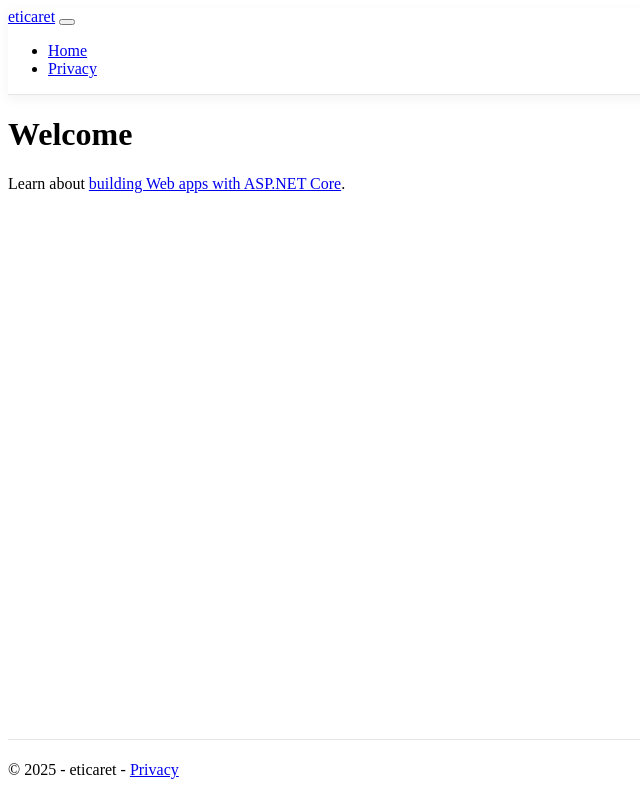
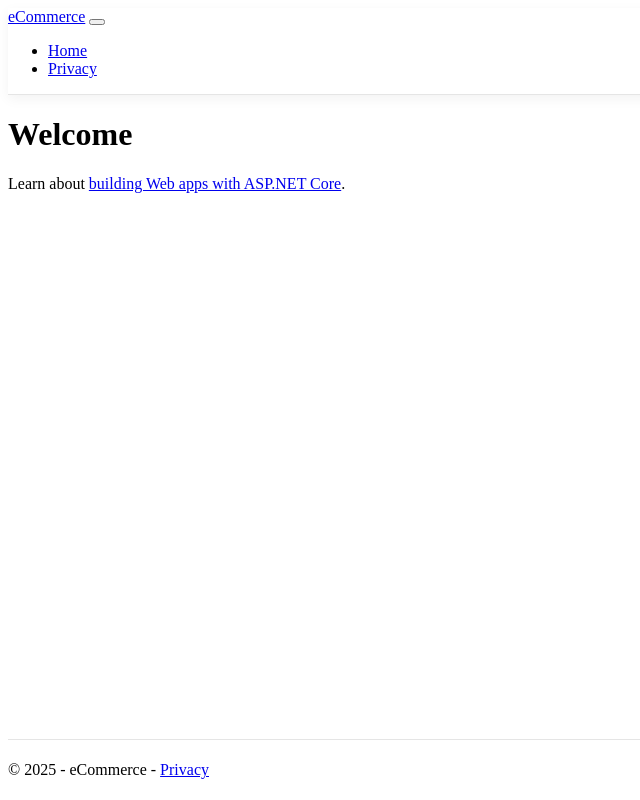
Before and after one commit to ufukty/eCommerce, an ASP.NET Core app: page / in a window 1280 px wide. Shown: the whole page, without its empty margins (0-640 px from the left). Run offline with ASP.NET Core 8, Linux system fonts and the light colour scheme; style sheets or scripts are compiled from the project's sources.

Commit message:
renames project to eCommerce from eticaret

```diff
--- a/Controllers/HomeController.cs
+++ b/Controllers/HomeController.cs
@@ -1,8 +1,8 @@
 using System.Diagnostics;
 using Microsoft.AspNetCore.Mvc;
-using eticaret.Models;
+using eCommerce.Models;
 
-namespace eticaret.Controllers;
+namespace eCommerce.Controllers;
 
 public class HomeController : Controller
 {
--- a/Models/ErrorViewModel.cs
+++ b/Models/ErrorViewModel.cs
@@ -1,4 +1,4 @@
-namespace eticaret.Models;
+namespace eCommerce.Models;
 
 public class ErrorViewModel
 {
--- a/Views/Shared/_Layout.cshtml
+++ b/Views/Shared/_Layout.cshtml
@@ -4,17 +4,17 @@
     <head>
         <meta charset="utf-8" />
         <meta name="viewport" content="width=device-width, initial-scale=1.0" />
-        <title>@ViewData["Title"] - eticaret</title>
+        <title>@ViewData["Title"] - eCommerce</title>
         <script type="importmap"></script>
         <link rel="stylesheet" href="~/css/site.css" asp-append-version="true" />
-        <link rel="stylesheet" href="~/eticaret.styles.css" asp-append-version="true" />
+        <link rel="stylesheet" href="~/eCommerce.styles.css" asp-append-version="true" />
     </head>
 
     <body>
         <header>
             <nav class="navbar navbar-expand-sm navbar-toggleable-sm navbar-light bg-white border-bottom box-shadow mb-3">
                 <div class="container-fluid">
-                    <a class="navbar-brand" asp-area="" asp-controller="Home" asp-action="Index">eticaret</a>
+                    <a class="navbar-brand" asp-area="" asp-controller="Home" asp-action="Index">eCommerce</a>
                     <button class="navbar-toggler" type="button" data-bs-toggle="collapse" data-bs-target=".navbar-collapse" aria-controls="navbarSupportedContent"
                             aria-expanded="false" aria-label="Toggle navigation">
                         <span class="navbar-toggler-icon"></span>
@@ -40,7 +40,7 @@
 
         <footer class="border-top footer text-muted">
             <div class="container">
-                &copy; 2025 - eticaret - <a asp-area="" asp-controller="Home" asp-action="Privacy">Privacy</a>
+                &copy; 2025 - eCommerce - <a asp-area="" asp-controller="Home" asp-action="Privacy">Privacy</a>
             </div>
         </footer>
         <script src="~/js/site.js" asp-append-version="true"></script>
--- a/Views/_ViewImports.cshtml
+++ b/Views/_ViewImports.cshtml
@@ -1,3 +1,3 @@
-@using eticaret
-@using eticaret.Models
+@using eCommerce
+@using eCommerce.Models
 @addTagHelper *, Microsoft.AspNetCore.Mvc.TagHelpers
```
